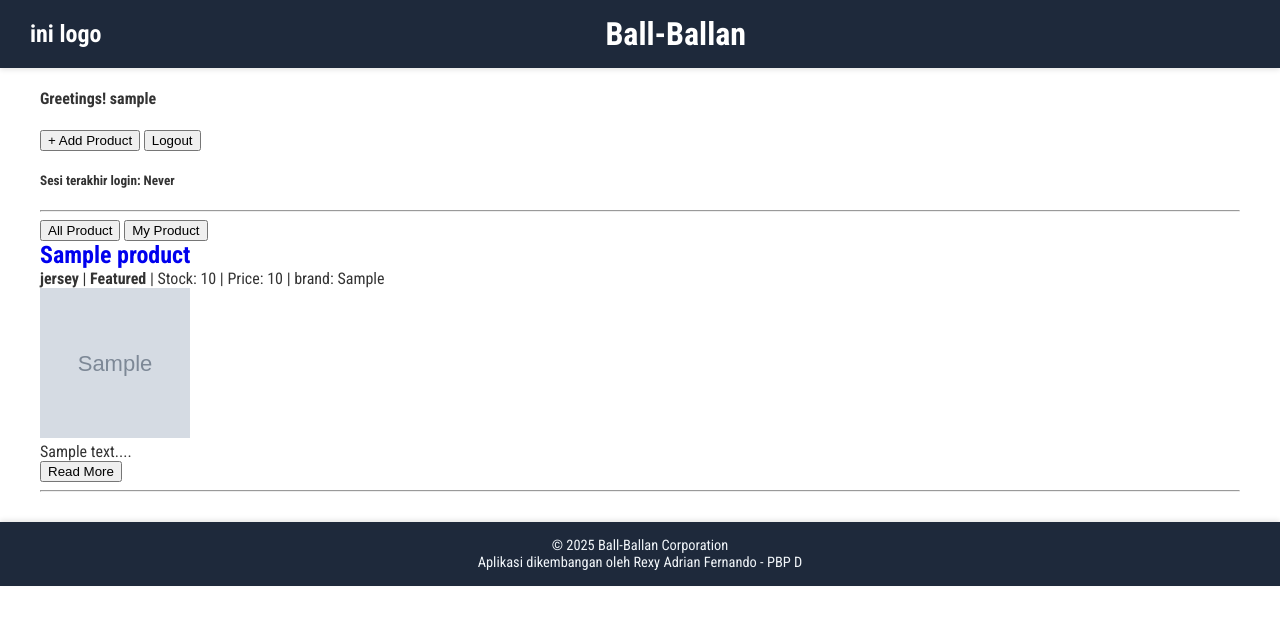
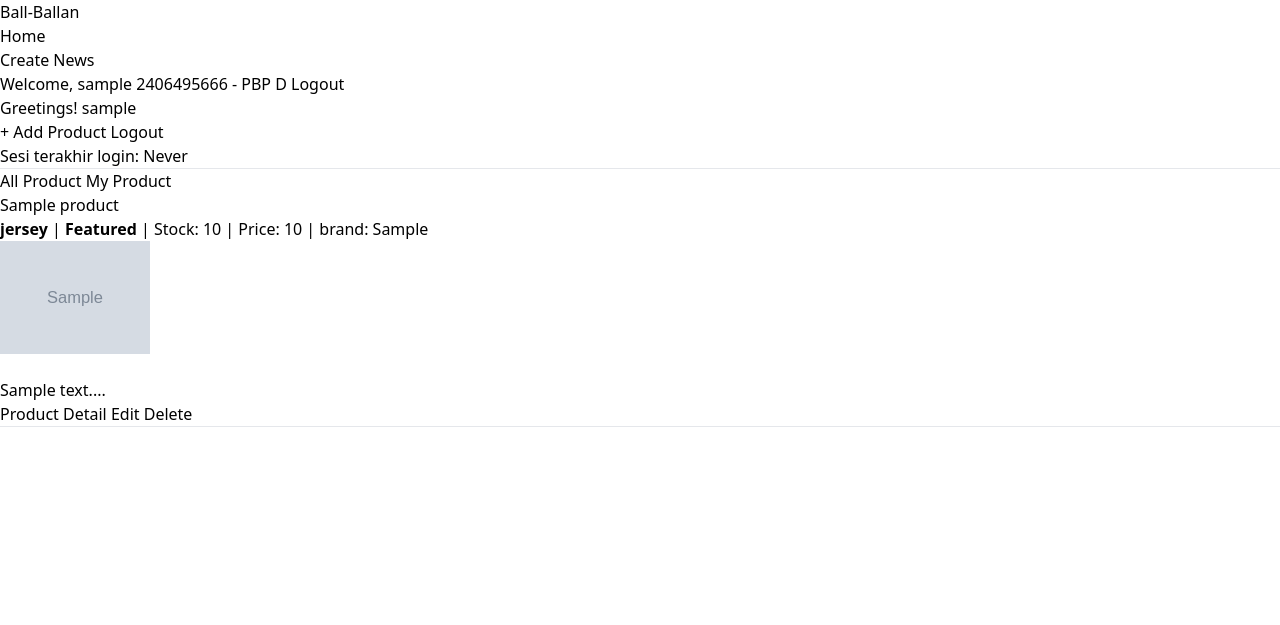
Before and after one commit to rexyadrian/ball-ballan, a Django app: page / in a window 1280 px wide. Shown: the top 625 px of the page. Run offline with Django 5.2, Linux system fonts and the light colour scheme; a user stored in the database is signed in; tables that the repository leaves empty hold one stand-in row (values such as "Sample post"); grey boxes marked "Sample" are stand-in pictures; some libraries are stand-ins or nearby versions.

Commit message:
Menambahkan fitur edit dan delete product. Menambahkan konfigurasi untuk tailwind css. menambahkan template html edit product dan navigation bar. menambahkan global css

```diff
--- a/main/templates/main.html
+++ b/main/templates/main.html
@@ -1,18 +1,9 @@
 {% extends 'base.html' %}
 {% block content %}
+{% include 'navbar.html' %}
 
 <h4>Greetings! {{ name }}</h4>
 
-<!-- <h1>Ball-Ballan</h1>
-
-<h5>App Name: </h5>
-<p>{{ app_name }}</p>
-
-<h5>Name:</h5>
-<p>{{ name }}</p>
-
-<h5>Class:</h5>
-<p>{{ class }}</p> -->
 
 
 <a href="{% url 'main:add_product' %}">
@@ -59,7 +50,28 @@
 
     <p>{{ product.description|truncatewords:25 }}...</p>
 
-    <p><a href="{% url 'main:show_product' product.id %}"><button>Read More</button></a></p>
+    <p>
+        <a href="{% url 'main:show_product' product.id %}">
+            <button>
+                Product Detail
+            </button>
+        </a>
+
+        {% if user.is_authenticated and product.user == user %}
+        <a href="{% url 'main:edit_product' product.id %}">
+            <button>
+                Edit
+            </button>
+        </a>
+
+        <a href="{% url 'main:delete_product' product.id %}">
+            <button>
+                Delete
+            </button>
+        </a>
+
+        {% endif %}
+    </p>
 </div>
 
 <hr>
--- a/main/urls.py
+++ b/main/urls.py
@@ -1,17 +1,32 @@
 from django.urls import path
-from . import views
+from main.views import (
+    show_main,
+    register,
+    login_user,
+    logout_user,
+    add_product,
+    show_product,
+    edit_product,
+    delete_product,
+    show_xml,
+    show_json,
+    show_xml_by_id,
+    show_json_by_id,
+)
 
 app_name = 'main'
 
 urlpatterns = [
-    path('', views.show_main, name='show_main'),
-    path('register/', views.register, name='register'),
-    path('login/', views.login_user, name='login'),
-    path('logout/', views.logout_user, name='logout'),
-    path('products/add/', views.add_product, name='add_product'),
-    path('products/<str:id>/', views.show_product, name='show_product'),
-    path('products/xml/', views.show_xml, name='show_xml'),
-    path('products/json/', views.show_json, name='show_json'),
-    path('products/xml/<str:id>/', views.show_xml_by_id, name='show_xml_by_id'),
-    path('products/json/<str:id>/', views.show_json_by_id, name='show_json_by_id'),
+    path('', show_main, name='show_main'),
+    path('register/', register, name='register'),
+    path('login/', login_user, name='login'),
+    path('logout/', logout_user, name='logout'),
+    path('products/add/', add_product, name='add_product'),
+    path('products/<str:id>/', show_product, name='show_product'),
+    path('products/<str:id>/edit/', edit_product, name='edit_product'),
+    path('products/<str:id>/delete/', delete_product, name='delete_product'),
+    path('products/xml/', show_xml, name='show_xml'),
+    path('products/json/', show_json, name='show_json'),
+    path('products/xml/<str:id>/', show_xml_by_id, name='show_xml_by_id'),
+    path('products/json/<str:id>/', show_json_by_id, name='show_json_by_id'),
 ]
--- a/main/views.py
+++ b/main/views.py
@@ -75,9 +75,9 @@ def add_product(request):
     form = ProductForm(request.POST or None)
 
     if form.is_valid() and request.method == "POST":
-        news_entry = form.save(commit = False)
-        news_entry.user = request.user
-        news_entry.save()
+        product_entry = form.save(commit = False)
+        product_entry.user = request.user
+        product_entry.save()
         return redirect('main:show_main')
 
     context = {
@@ -93,6 +93,24 @@ def show_product(request, id):
         'product': product
     }
     return render(request, "product_detail.html", context)
+
+def edit_product(request, id):
+    product = get_object_or_404(Product, pk=id)
+    form = ProductForm(request.POST or None, instance=product)
+    if form.is_valid() and request.method == 'POST':
+        form.save()
+        return redirect('main:show_main')
+
+    context = {
+        'form': form
+    }
+
+    return render(request, "edit_product.html", context)
+
+def delete_product(request, id):
+    product = get_object_or_404(Product, pk=id)
+    product.delete()
+    return HttpResponseRedirect(reverse('main:show_main'))
 
 def show_xml(request):
     product_list = Product.objects.all()
--- a/static/css/style.css
+++ /dev/null
@@ -1,66 +0,0 @@
-@import url('https://fonts.googleapis.com/css2?family=Roboto+Condensed:wght@300;400;700&display=swap');
-
-/* Base */
-body, h1, h2, h3, p, ul, li, a {
-    margin: 0;
-    padding: 0;
-    text-decoration: none;
-    list-style: none;
-}
-
-
-
-/* Base Style */
-body {
-    font-family: 'Roboto Condensed', sans-serif;
-    background: #ffffff;
-    color: #333333;
-}
-
-/*  HEADER */
-header {
-    background: #1e293b;
-    padding: 15px 30px;
-    color: #ffffff;
-    box-shadow: 0 2px 5px #0000001a;
-    text-align: center;
-}
-
-.header {
-    display: flex;
-    justify-content: space-between;
-    align-items: center;
-}
-
-/* Logo */
-.logo a {
-    font-size: 1.5em;
-    font-weight: bold;
-    color: #ffffff;
-}
-
-.container {
-    max-width: 1200px;   /* lebar */
-    margin: 0 auto;      /* center */
-    padding: 0 20px;     /* kiri-kanan */
-}
-
-.page-title {
-    flex: 1;
-    text-align: center;
-    font-size: 2em;
-    font-weight: bold;
-    color: #ffffff;
-}
-
-
-/* HEADER */
-footer {
-    background: #1e293b;
-    color: #f1f5f9;
-    text-align: center;
-    padding: 15px 20px;
-    font-size: 0.9em;
-    margin-top: 30px;
-    box-shadow: 0 -2px 5px rgba(0,0,0,0.1);
-}
--- a/templates/base.html
+++ b/templates/base.html
@@ -4,35 +4,13 @@
 <head>
     <meta charset="UTF-8" />
     <meta name="viewport" content="width=device-width, initial-scale=1.0" />
-    <link rel="stylesheet" href="{% static 'css/style.css' %}">
-    <title>
-        {% block title %} Ball-Ballan App {% endblock title %}
-    </title>
     {% block meta %} {% endblock meta %}
+    <script src="https://cdn.tailwindcss.com">
+    </script>
+    <link rel="stylesheet" href="{% static 'css/global.css' %}"/>
 </head>
 
 <body>
-    <!-- HEADER -->
-    <header>
-        <div class="header">
-            <div class="logo">
-                <a href="{% url 'main:show_main' %}">ini logo</a>
-            </div>
-            <h1 class="page-title">
-                {% block header_title %} Ball-Ballan {% endblock header_title %}
-            </h1>
-        </div>
-    </header>
-
-    <!-- KONTEN UTAMA -->
-    <main class="container">
-        {% block content %}{% endblock content %}
-    </main>
-
-    <!-- FOOTER -->
-    <footer>
-        <p> &copy; 2025 Ball-Ballan Corporation </p>
-        <p> Aplikasi dikembangan oleh Rexy Adrian Fernando - PBP D </p>
-    </footer>
+    {% block content %} {% endblock content %}
 </body>
 </html>
--- /dev/null
+++ b/templates/navbar.html
@@ -0,0 +1,21 @@
+<nav>
+  <h1>Ball-Ballan</h1>
+
+  <ul>
+    <li><a href="/">Home</a></li>
+    <li><a href="{% url 'main:add_product' %}">Create News</a></li>
+  </ul>
+
+  {% if user.is_authenticated %}
+    <div>
+      <span>Welcome, {{ name|default:user.username }}</span>
+      <span>{{ npm|default:"Student" }} - {{ class|default:"Class" }}</span>
+      <a href="{% url 'main:logout' %}">Logout</a>
+    </div>
+  {% else %}
+    <div>
+      <a href="{% url 'main:login' %}">Login</a>
+      <a href="{% url 'main:register' %}">Register</a>
+    </div>
+  {% endif %}
+</nav>
```
Also changed, not shown: ball_ballan/settings.py (+8 -5 lines), main/templates/edit_product.html (added, +22 -0 lines), static/css/global.css (added, +47 -0 lines).
